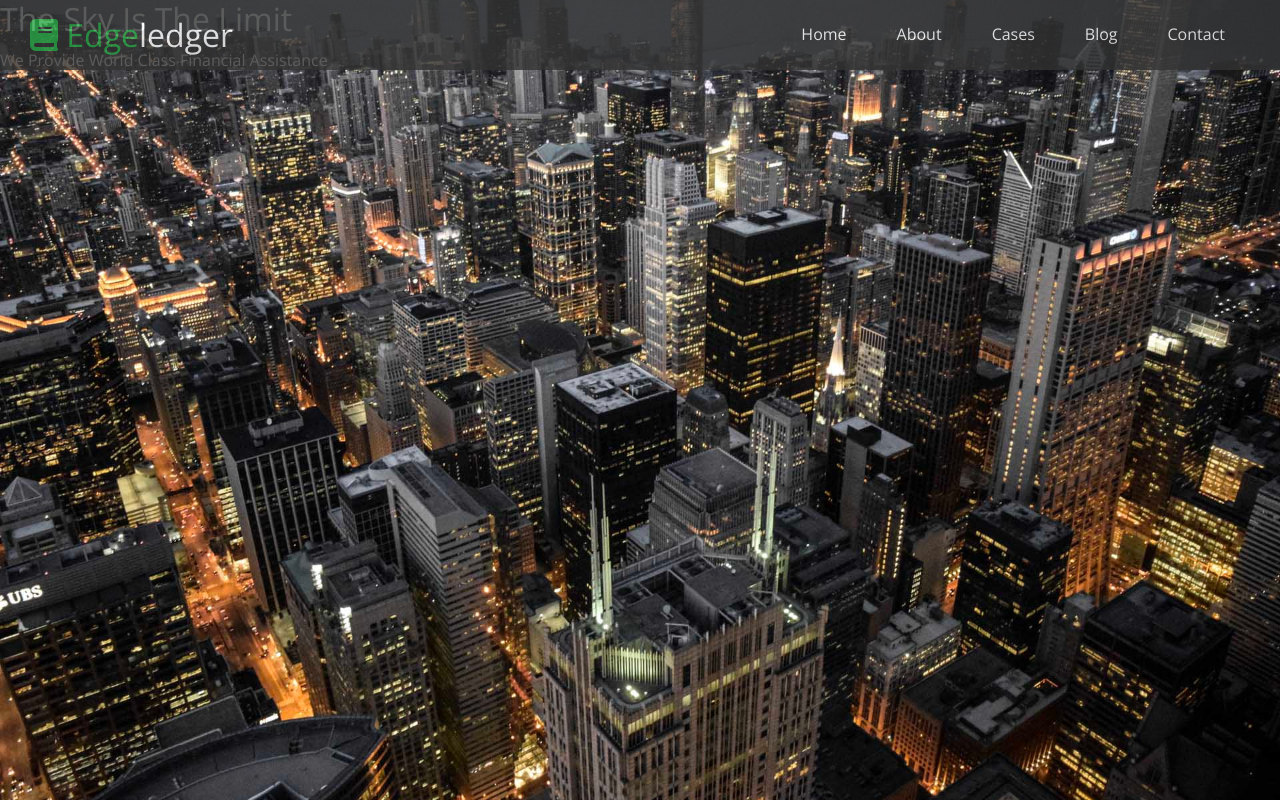
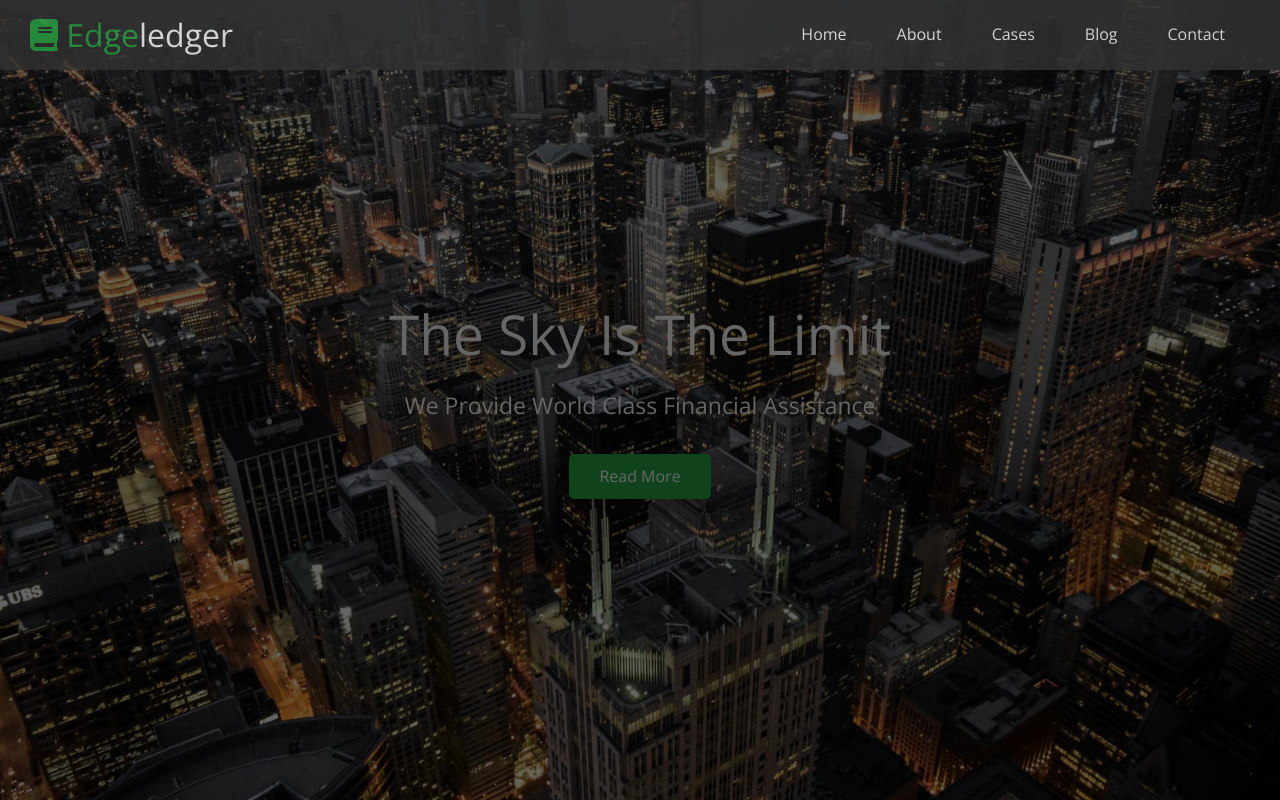
Before and after one commit to SethDimmer123/EDGELEDGER-WEBSITE-notfinished, a plain HTML site: page index.html in a window 1280 px wide. Drawn offline with nearby package versions, Linux system fonts and the light colour scheme.

Commit message:
initial commit

```diff
--- a/css/styles.css
+++ b/css/styles.css
@@ -74,3 +74,34 @@ border-bottom:#28a745 2px solid;
     position:relative;/*position that is relative to its normal position*/
     color:#fff;
 }
+
+.hero .content{/**/
+display:flex;/*puts P tag next to h1 tag instead of under it*/
+flex-direction: column;/*changes direction from default of display:flex; which is flex-direction:row; to flex-direction:column;*/
+align-items: center;
+justify-content: center;
+text-align: center;/*text is aligned on the cross axis(x-axis) "Horizontally" side to side*/
+height:100%;/*since the vh of the header is 100 viewport height i can put it as 100% of its container*/
+/*usually justify-content:center would put it directly in the middle but it is not doing that because there is no "height"*/
+padding:0 20px;
+}
+
+.hero .content h1{
+    font-size:55px;/*size of h1*/
+}
+
+.hero .content p{
+    font-size:23px;
+    max-width:600px;/*do not want to extend paragraph out*/
+    margin:20px 0 30px;
+}
+
+.hero::before{/*Allows us to insert content"before" this element*/
+content:'';
+position:absolute;
+top:0;/*The top CSS property participates in specifying the vertical position of a positioned element*/
+left:0;/*The left CSS property participates in specifying the horizontal position of a positioned element.*/
+width:100%;
+height:100%;
+background:rgba(0,0,0,0.6);/*overlay (this is another option if i dont want to use opacity*/
+}
--- a/css/utilities.css
+++ b/css/utilities.css
@@ -7,3 +7,33 @@
 .text-secondary{
     color:#0284d0;
 }
+
+/* Button */
+
+.btn{
+    cursor:pointer;
+    display:inline-block;/*By default the display is inline*/
+    padding:10px 30px;/*10px top and bottom 30px left and right*//*inside an element*/
+    color:#fff;
+    background-color:#28a745;
+    border: none;
+    border-radius: 5px;
+}
+
+.btn:hover{
+opacity:0.9;/*makes button see-through when you "hover" over it*/
+transition: 300ms all ease;
+}
+
+.btn-secondary{
+    background:#0284d0;/*samething as line 18*/
+    color:#fff;
+}
+.btn-dark{
+    background:#333;
+    color:#fff;
+}
+.btn-light{
+    background:#f4f4f4;
+    color:#333;
+}
```
